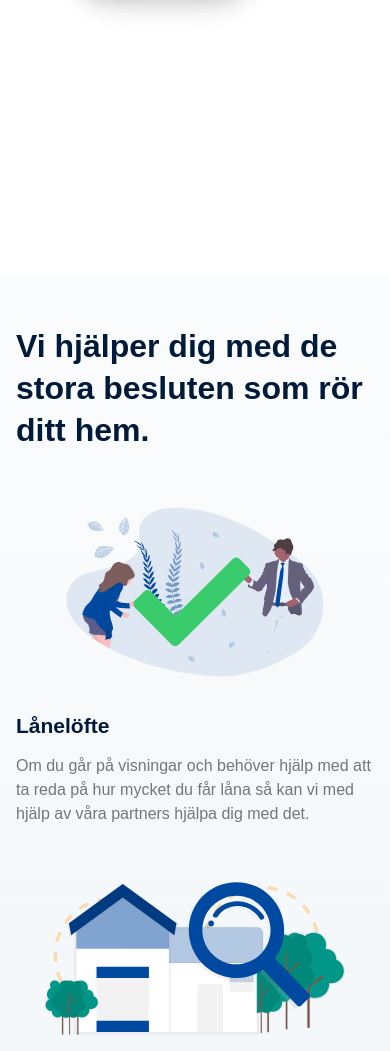
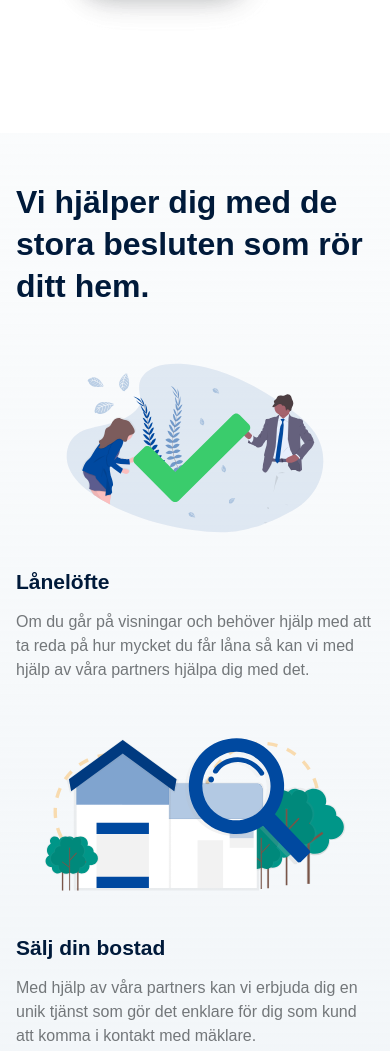
Before and after one commit to rolomathias/boom-app, a website: page index.html in a window 390 px wide. Shown: the part 1100-2151 px from the top of the page. Drawn offline with nearby package versions, Linux system fonts and the light colour scheme; a script that the page names is missing.

Commit message:
mobile spacing

```diff
--- a/css2/newcss.css
+++ b/css2/newcss.css
@@ -1728,7 +1728,7 @@ div.footer-elements .ios-cta:hover .popup {
     }
 
     .section-2 {
-      margin-top: 240px;
+      margin-top: 96px;
     }
 
     .h2 {
```
Also changed, not shown: 1 other file.
